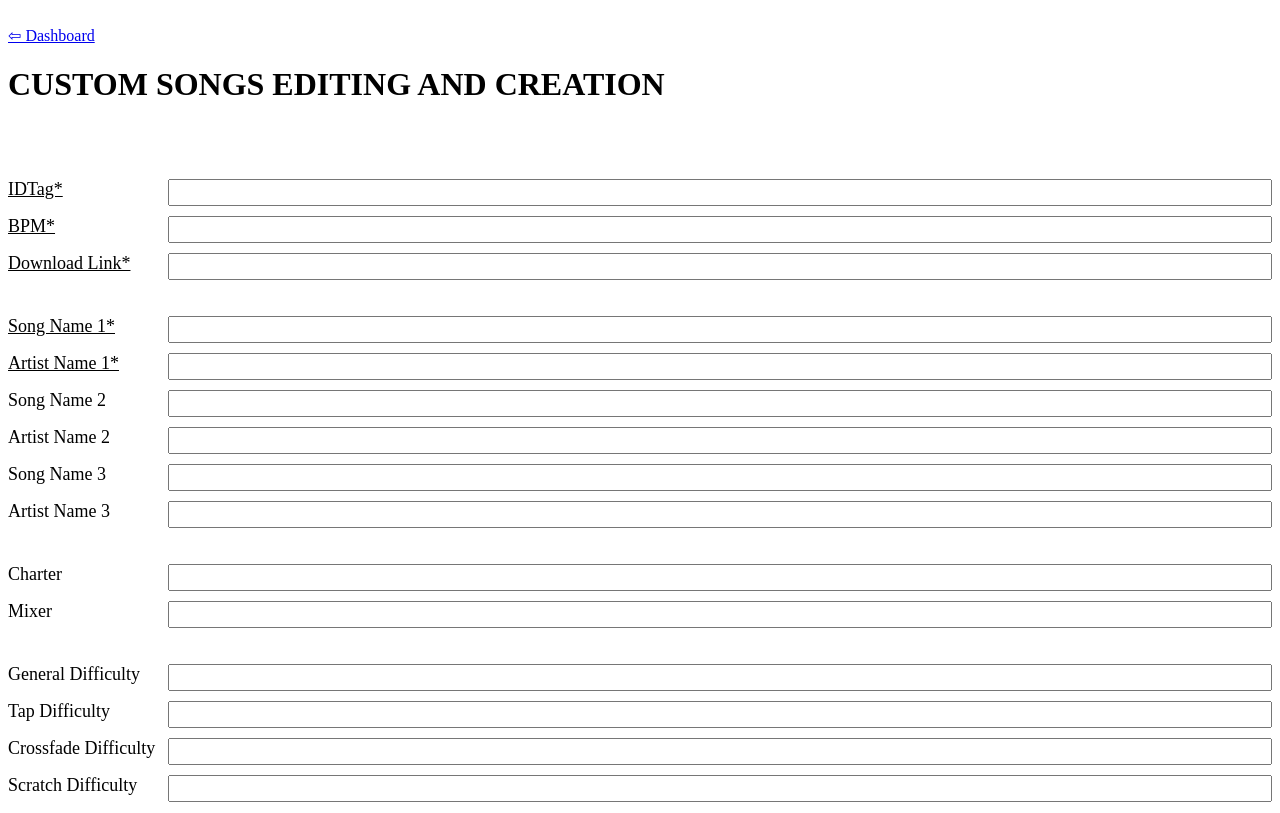
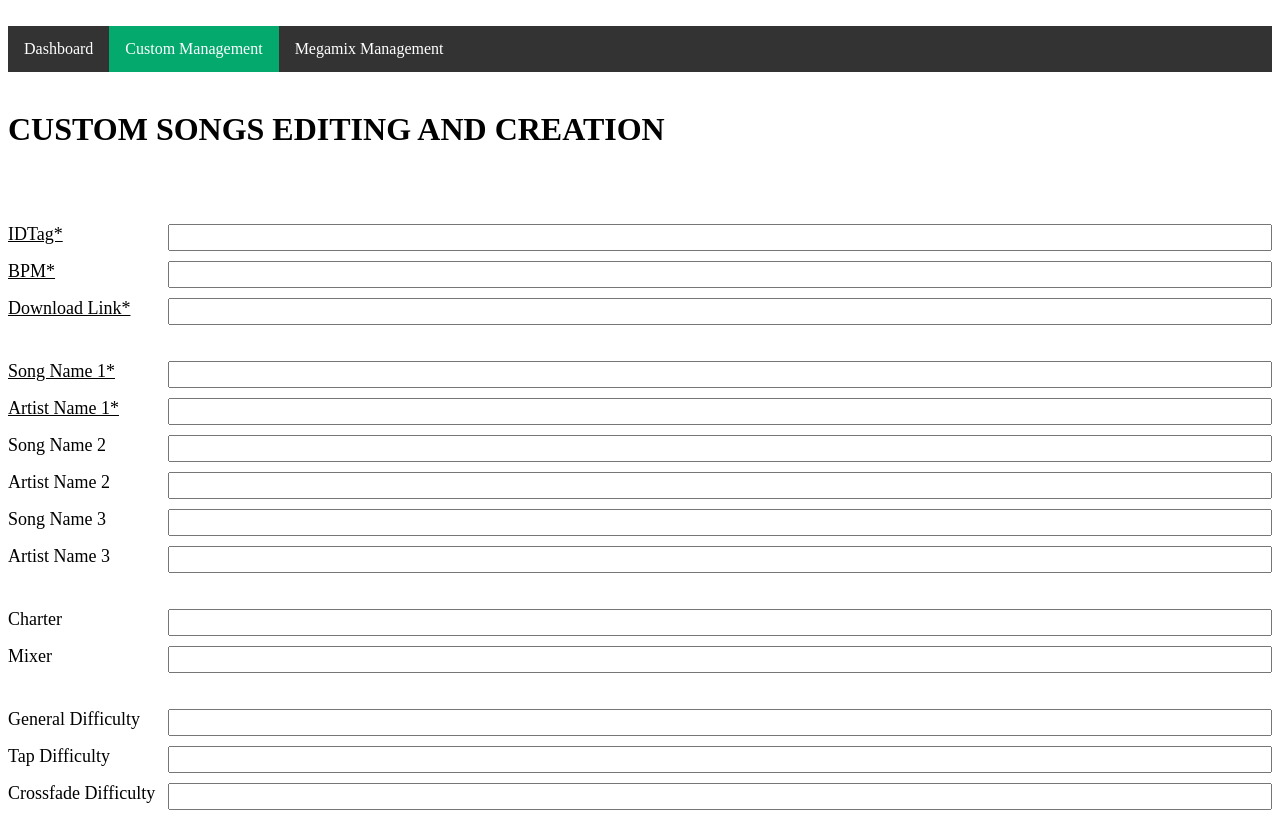
Before and after one commit to MatteoGodzilla/cross, a plain HTML site: page static/custom.html in a window 1280 px wide. Shown: the top 813 px of the page. Drawn offline with Linux system fonts and the light colour scheme.

Commit message:
Added navigation bar on all pages

```diff
--- a/static/custom.html
+++ b/static/custom.html
@@ -10,8 +10,12 @@
 </head>
 
 <body>
-    <a href="index.html">⇦ Dashboard</a>
-    <h1>CUSTOM SONGS EDITING AND CREATION</h1>
+    <ul>
+        <li><a href="index.html">Dashboard</a></li>
+        <li><a class="active" href="custom.html">Custom Management</a></li>
+        <li><a href="megamix.html">Megamix Management</a></li>
+    </ul>
+       <h1>CUSTOM SONGS EDITING AND CREATION</h1>
     <br>
     <div id="Custom" class="twoColumn form">
         <label class="required" for="IDTag">IDTag*</label>
```
Also changed, not shown: static/megamix.html (+5 -1 lines).
